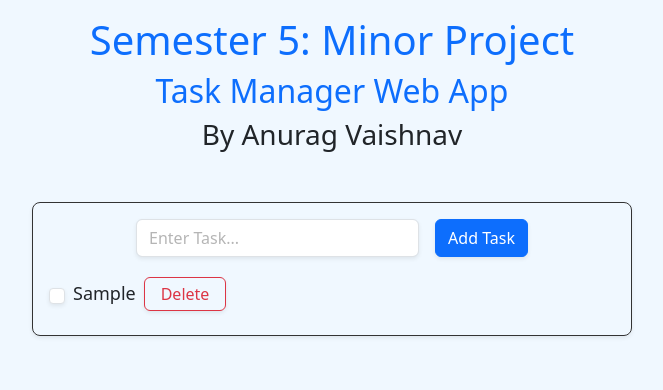
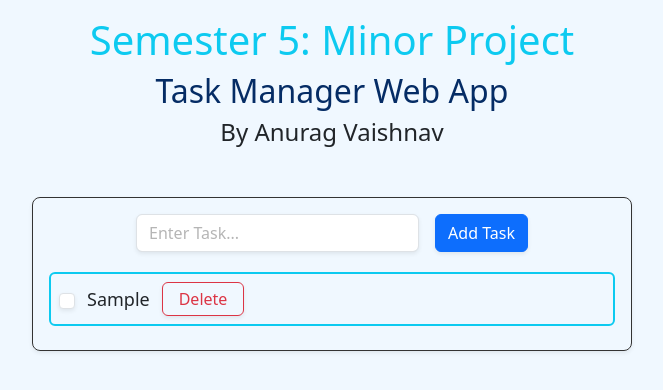
Before and after one commit to anurag-world/task-manager-web-app, a plain HTML site: page index.html in a window 1280 px wide. Both pictures are taken after typing "Sample" into the empty fields and a click on the button "Add Task". Shown: the whole page, without its empty margins (308-971 px from the left). Drawn offline with nearby package versions, Linux system fonts and the light colour scheme.

Commit message:
task list border

```diff
--- a/index.html
+++ b/index.html
@@ -15,9 +15,9 @@
   <body>
     <div class="container-fluid">
       <div id="headTitle">
-        <h1 class="text-primary">Semester 5: Minor Project</h1>
-        <h2 class="text-primary">Task Manager Web App</h2>
-        <h3>By Anurag Vaishnav</h3>
+        <h1 class="text-info">Semester 5: Minor Project</h1>
+        <h2 class="text-primary-emphasis">Task Manager Web App</h2>
+        <h4 class="text-dark">By Anurag Vaishnav</h4>
       </div>
 
       <div class="task-container shadow-sm">
--- a/script.js
+++ b/script.js
@@ -31,7 +31,10 @@ function displayTasks() {
 
   tasks.forEach((task, index) => {
     const div = document.createElement("div");
-    div.setAttribute("class", "form-check h-50");
+    div.setAttribute(
+      "class",
+      "form-check border border-2 border-info p-2 mb-2 rounded"
+    );
     div.setAttribute("id", "task-list");
     div.innerHTML = `<input
       class="form-check-input shadow-sm"
@@ -41,7 +44,7 @@ function displayTasks() {
       onclick="checkTask(${index})"
     />
     <label
-      class="form-check-label"
+      class="form-check-label text-wrap"
       id="check-label"
       for="flexCheckDefault"
     >
--- a/styles.css
+++ b/styles.css
@@ -32,8 +32,10 @@ body {
 #task-list {
   display: flex;
   align-items: center;
-  gap: 8px;
-  margin-bottom: 8px;
+  gap: 12px;
+}
+#flexCheckDefault {
+  margin-left: 0;
 }
 #check-label {
   font-size: 18px;
```
